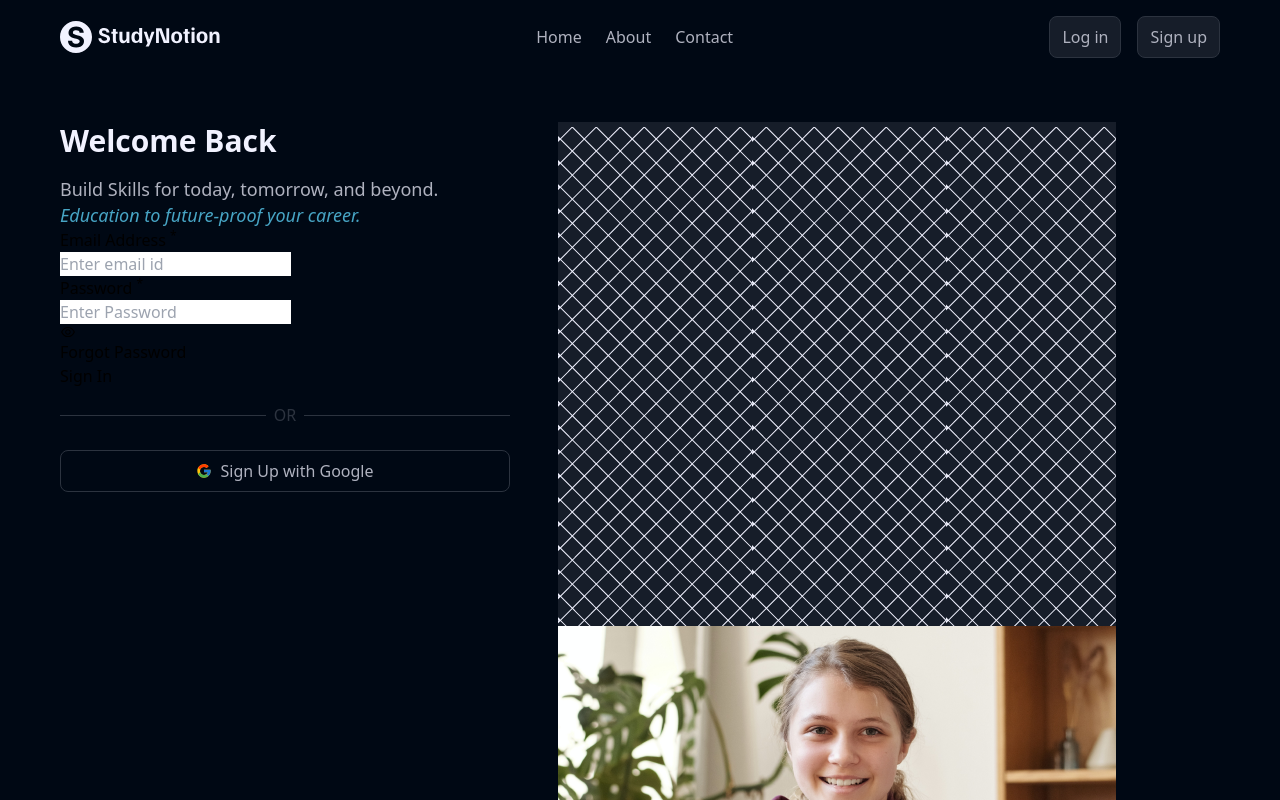
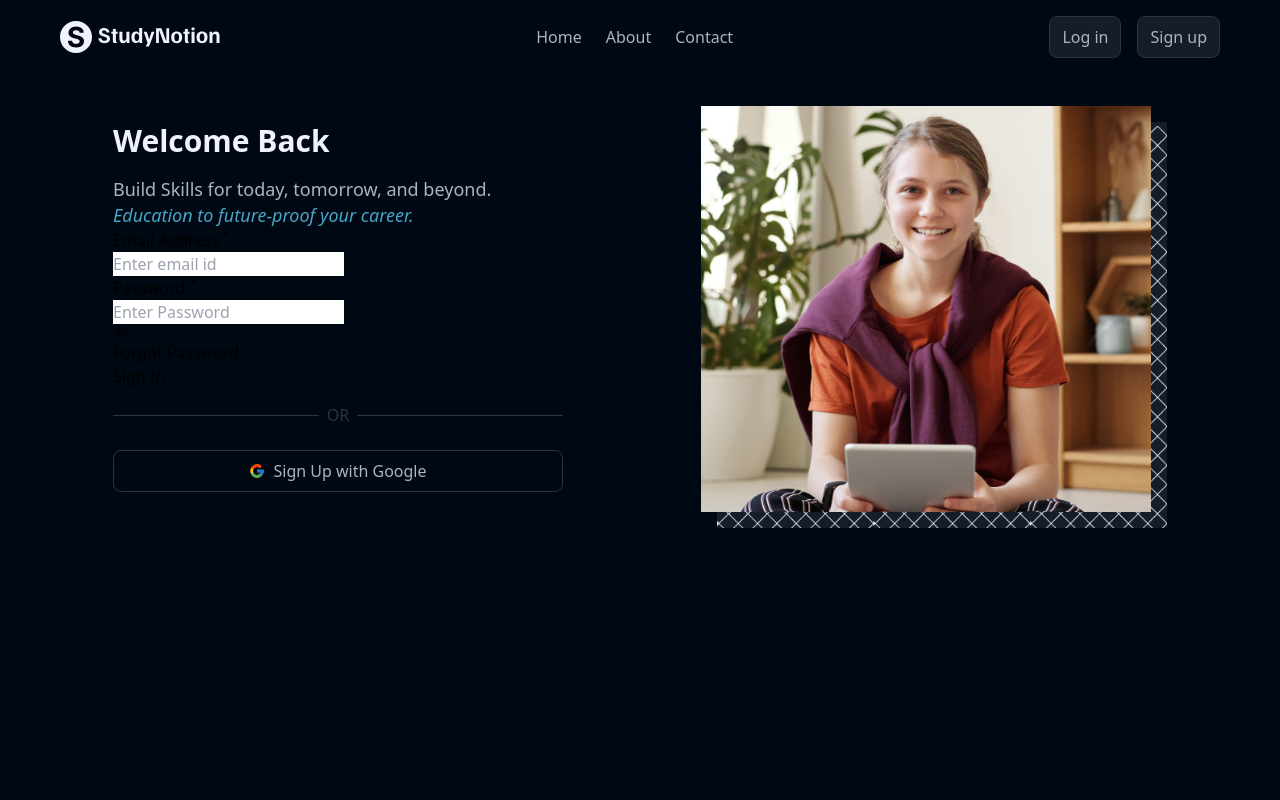
Before and after one commit to Prachi24599/study-notion, a React (Create React App) app: page /login in a window 1280 px wide. Built offline with nearby package versions, Linux system fonts and the light colour scheme.

Commit message:
style added for template images

```diff
--- a/src/components/Template.js
+++ b/src/components/Template.js
@@ -6,8 +6,8 @@
 
 const Template = ({ title, desc1, desc2, image, formType, setIsLoggedIn }) => {
   return (
-    <div className="flex w-11/12 max-w-[1160px] py-12 mx-auto gap-x-12 gap-y-0">
-      <div className="w-11/12 max-w-[450px]">
+    <div className="flex justify-between w-11/12 max-w-[1160px] py-12 mx-auto gap-x-12 gap-y-0">
+      <div className="w-11/12 max-w-[450px] mx-auto">
         <h1 className="text-richblack-5 font-semibold text-[1.875rem] leading-[2.375rem]">
           {title}
         </h1>
@@ -37,7 +37,7 @@
         </button>
       </div>
 
-      <div>
+      <div className="relative w-11/12 max-w-[450px] mx-auto">
         <img
           src={frameImage}
           alt="Pattern"
@@ -51,6 +51,7 @@
           width={558}
           height={504}
           loading="lazy"
+          className="absolute -top-4 right-4"
         />
       </div>
     </div>
```
